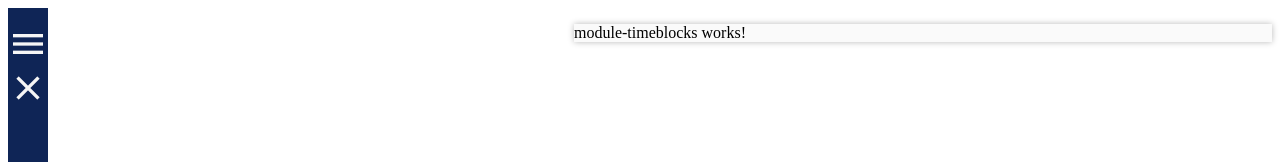
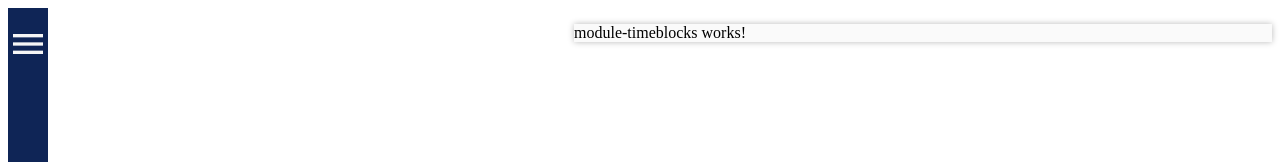
Before and after one commit to echoEscape/accomplishment-tracker, an Angular app: page / in a window 1280 px wide. Shown: the top 162 px of the page. Built offline with nearby package versions, Linux system fonts and the light colour scheme.

Commit message:
Fix duplicate body tag

```diff
--- a/src/app/app.component.html
+++ b/src/app/app.component.html
@@ -1,8 +1,7 @@
-<body>
-  <div id="home">
-    <app-navigation></app-navigation>
-    <app-dashboard></app-dashboard>
-  </div>
-</body>
+<div id="home">
+  <app-navigation></app-navigation>
+  <app-dashboard></app-dashboard>
+</div>
+
 
 <router-outlet></router-outlet>
--- a/src/app/navigation/navigation.component.css
+++ b/src/app/navigation/navigation.component.css
@@ -12,12 +12,12 @@ ul{
     list-style-type: none;
 }
 
-.menu-icon{
+#menuIcon{
     color: var(--color-font-darkBG);
     font-size: var(--size-icon);
 }
 
-.close-icon{
+#closeIcon{
     color: var(--color-font-darkBG);
     font-size: var(--size-icon);
 }
--- a/src/app/navigation/navigation.component.html
+++ b/src/app/navigation/navigation.component.html
@@ -1,6 +1,6 @@
 <nav>
     <ul>
-        <li> <span class="material-icons menu-icon">menu</span></li>
-        <li><span class="material-icons close-icon">close</span></li>
+        <li> <span class="material-icons visible-element-grid" id="menuIcon">menu</span></li>
+        <li><span class="material-icons invisible-element" id="closeIcon">close</span></li>
     </ul>
 </nav>
--- a/src/app/navigation/navigation.component.ts
+++ b/src/app/navigation/navigation.component.ts
@@ -1,4 +1,4 @@
-import { Component } from '@angular/core';
+import { AfterViewInit, Component, ElementRef, ViewChild} from '@angular/core';
 
 @Component({
   selector: 'app-navigation',
@@ -8,4 +8,8 @@ import { Component } from '@angular/core';
   styleUrl: './navigation.component.css'
 })
 export class NavigationComponent {
+  switchNavigationSize(){
+
+  }
+
 }
--- a/src/styles.css
+++ b/src/styles.css
@@ -17,3 +17,11 @@
 
     --size-icon: 2.5rem;
 }
+
+.visible-element-grid{
+    display: grid;
+}
+
+.invisible-element{
+    display: none;
+}
```
